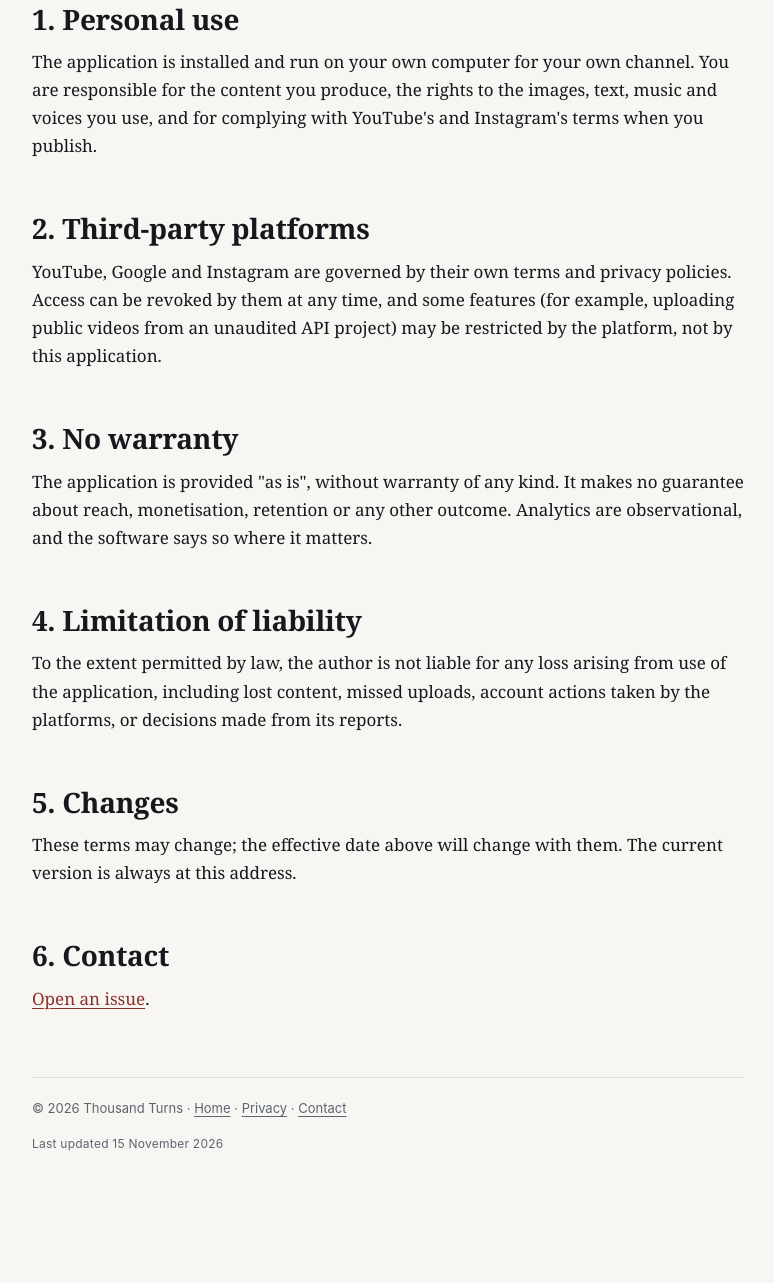
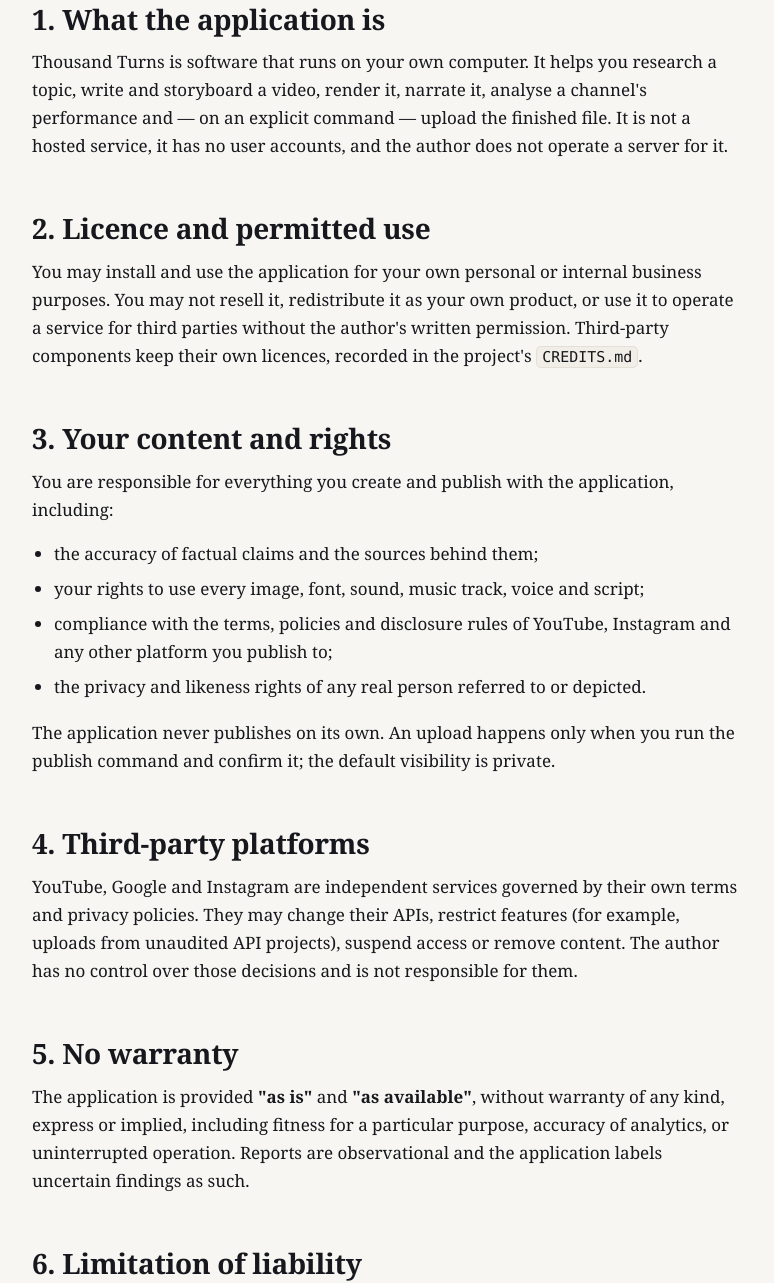
Before and after one commit to aayushkedawat/thousand.turns, a plain HTML site: page terms.html in a window 1280 px wide. Shown: the part 431-1714 px from the top of the page, without its empty margins (252-1026 px from the left). Before the commit the page ends 1690 px from the top, so only its background shows below. Drawn offline with Linux system fonts and the light colour scheme.

Commit message:
site: make the terms page an explicit Terms of Service

```diff
--- a/terms.html
+++ b/terms.html
@@ -4,8 +4,8 @@
 <meta charset="utf-8">
 <meta name="viewport" content="width=device-width, initial-scale=1">
 <meta name="color-scheme" content="light dark">
-<title>Terms — Thousand Turns</title>
-<meta name="description" content="Terms of use for Thousand Turns, a personal local video studio.">
+<title>Terms of Service — Thousand Turns</title>
+<meta name="description" content="Terms of Service for Thousand Turns, a personal local video studio.">
 <link rel="stylesheet" href="styles.css">
 </head>
 <body>
@@ -16,44 +16,69 @@
     <nav class="top" aria-label="Site">
       <a href="./">Home</a>
       <a href="privacy.html">Privacy</a>
-      <a href="terms.html" aria-current="page">Terms</a>
+      <a href="terms.html" aria-current="page">Terms of Service</a>
       <a href="https://github.com/aayushkedawat/thousand.turns/issues" rel="noopener">Contact</a>
     </nav>
   </header>
 
   <main id="main">
-    <span class="badge">Terms of use</span>
-    <h1>Terms</h1>
-    <p class="lede">Thousand Turns is personal software, provided as-is for its owner's own use. These terms are
-      short because there is no service to sign up to.</p>
+    <span class="badge">Terms of service</span>
+    <h1>Terms of Service</h1>
+    <p class="lede">These terms govern your use of the Thousand Turns application — a personal, locally installed
+      video studio — and of this website. By installing or using the application, you agree to them.</p>
     <p class="updated">Effective 15 November 2026</p>
 
-    <h2>1. Personal use</h2>
-    <p>The application is installed and run on your own computer for your own channel. You are responsible for the
-      content you produce, the rights to the images, text, music and voices you use, and for complying with YouTube's
-      and Instagram's terms when you publish.</p>
+    <h2>1. What the application is</h2>
+    <p>Thousand Turns is software that runs on your own computer. It helps you research a topic, write and
+      storyboard a video, render it, narrate it, analyse a channel's performance and — on an explicit command —
+      upload the finished file. It is not a hosted service, it has no user accounts, and the author does not
+      operate a server for it.</p>
 
-    <h2>2. Third-party platforms</h2>
-    <p>YouTube, Google and Instagram are governed by their own terms and privacy policies. Access can be revoked by
-      them at any time, and some features (for example, uploading public videos from an unaudited API project) may be
-      restricted by the platform, not by this application.</p>
+    <h2>2. Licence and permitted use</h2>
+    <p>You may install and use the application for your own personal or internal business purposes. You may not
+      resell it, redistribute it as your own product, or use it to operate a service for third parties without the
+      author's written permission. Third-party components keep their own licences, recorded in the project's
+      <code>CREDITS.md</code>.</p>
 
-    <h2>3. No warranty</h2>
-    <p>The application is provided "as is", without warranty of any kind. It makes no guarantee about reach,
-      monetisation, retention or any other outcome. Analytics are observational, and the software says so where it
-      matters.</p>
+    <h2>3. Your content and rights</h2>
+    <p>You are responsible for everything you create and publish with the application, including:</p>
+    <ul>
+      <li>the accuracy of factual claims and the sources behind them;</li>
+      <li>your rights to use every image, font, sound, music track, voice and script;</li>
+      <li>compliance with the terms, policies and disclosure rules of YouTube, Instagram and any other platform
+        you publish to;</li>
+      <li>the privacy and likeness rights of any real person referred to or depicted.</li>
+    </ul>
+    <p>The application never publishes on its own. An upload happens only when you run the publish command and
+      confirm it; the default visibility is private.</p>
 
-    <h2>4. Limitation of liability</h2>
-    <p>To the extent permitted by law, the author is not liable for any loss arising from use of the application,
-      including lost content, missed uploads, account actions taken by the platforms, or decisions made from its
-      reports.</p>
+    <h2>4. Third-party platforms</h2>
+    <p>YouTube, Google and Instagram are independent services governed by their own terms and privacy policies.
+      They may change their APIs, restrict features (for example, uploads from unaudited API projects), suspend
+      access or remove content. The author has no control over those decisions and is not responsible for them.</p>
 
-    <h2>5. Changes</h2>
-    <p>These terms may change; the effective date above will change with them. The current version is always at this
-      address.</p>
+    <h2>5. No warranty</h2>
+    <p>The application is provided <strong>"as is"</strong> and <strong>"as available"</strong>, without warranty
+      of any kind, express or implied, including fitness for a particular purpose, accuracy of analytics, or
+      uninterrupted operation. Reports are observational and the application labels uncertain findings as such.</p>
 
-    <h2>6. Contact</h2>
-    <p><a href="https://github.com/aayushkedawat/thousand.turns/issues" rel="noopener">Open an issue</a>.</p>
+    <h2>6. Limitation of liability</h2>
+    <p>To the maximum extent permitted by law, the author is not liable for any indirect, incidental, special or
+      consequential loss, or for lost content, lost views, missed uploads, account actions taken by a platform,
+      or decisions made from the application's reports. Nothing in these terms excludes liability that cannot be
+      excluded by law.</p>
+
+    <h2>7. Termination</h2>
+    <p>You may stop using the application at any time by deleting it and any files it created. Access to a
+      platform can be revoked from your account settings. The licence ends if you materially breach these terms.</p>
+
+    <h2>8. Changes to these terms</h2>
+    <p>These terms may be updated; the effective date above will change with them. The current version is always
+      at this address, and continuing to use the application after a change means you accept the updated terms.</p>
+
+    <h2>9. Contact</h2>
+    <p>Questions about these terms:
+      <a href="https://github.com/aayushkedawat/thousand.turns/issues" rel="noopener">open an issue</a>.</p>
   </main>
 
   <footer>
```
Also changed, not shown: index.html (+2 -2 lines), privacy.html (+2 -2 lines), 1 other file.
